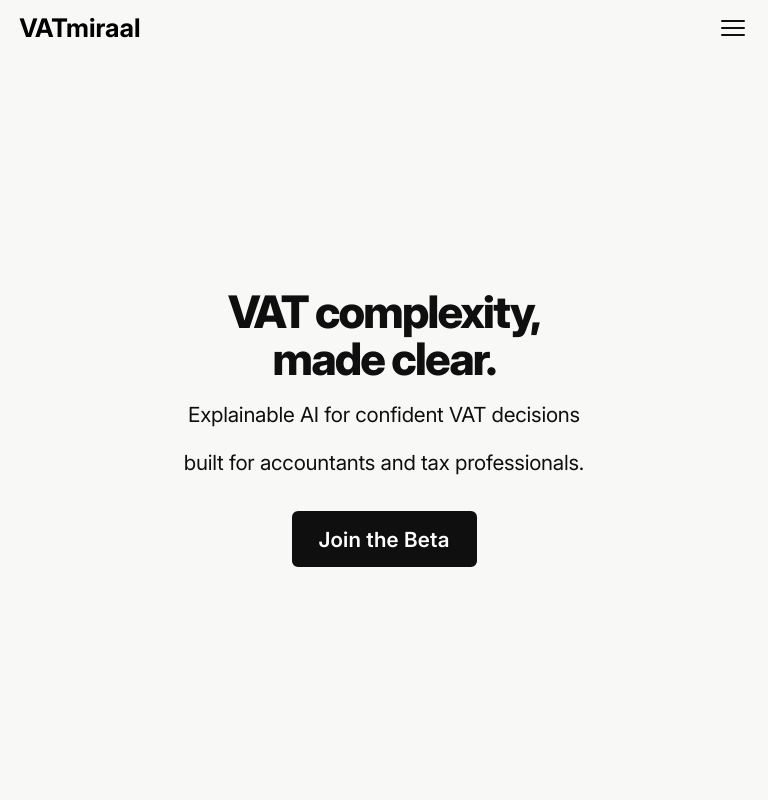
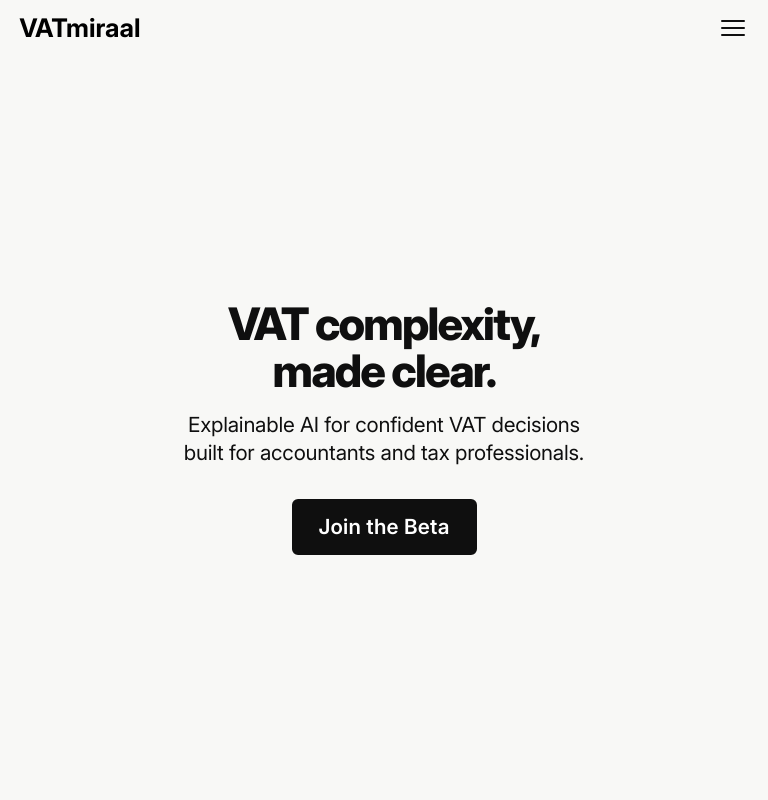
Before and after one commit to VATmiraal/website, a SvelteKit app: page / in a window 768 px wide. Shown: the top 800 px of the page. Built offline with nearby package versions, Linux system fonts and the light colour scheme.

Commit message:
made the website more mobile friendly

```diff
--- a/src/routes/FirstPage.svelte
+++ b/src/routes/FirstPage.svelte
@@ -4,10 +4,7 @@
 
 <div id="page">
 	<h1 id="hero-heading">VAT complexity,<br />made clear.</h1>
-	<div id="slogan">
-		<p>Explainable AI for confident VAT decisions</p>
-		<p>built for accountants and tax professionals.</p>
-	</div>
+	<p id="slogan">Explainable AI for confident VAT decisions<br />built for accountants and tax professionals.</p>
 	<a id="join-beta" href={resolve('/join_beta')}> Join the Beta </a>
 </div>
 
@@ -37,7 +34,7 @@
 		animation: fade-up var(--intro-animation-duration) ease-out forwards;
 	}
 
-	p {
+	#slogan {
 		width: 35vw;
 		font-weight: 400;
 		text-align: center;
@@ -45,7 +42,7 @@
 		padding: 0;
 		margin: 1.25rem 0 0;
 		letter-spacing: -0.01em;
-		line-height: 1.55;
+		line-height: 1.35;
 		opacity: 0;
 		animation: fade-up var(--intro-animation-duration) ease-out forwards;
 		animation-delay: calc(var(--intro-animation-duration) * 0.4);
@@ -99,7 +96,7 @@
 			font-size: clamp(1.8rem, 8vw, 2.8rem);
 		}
 
-		p {
+		#slogan {
 			width: 85vw;
 			font-size: 1.2em;
 			margin-top: 1rem;
@@ -121,7 +118,7 @@
 			padding-bottom: 8vh;
 		}
 
-		p {
+		#slogan {
 			width: 60vw;
 			font-size: 1.3em;
 			margin-top: 1rem;
```
